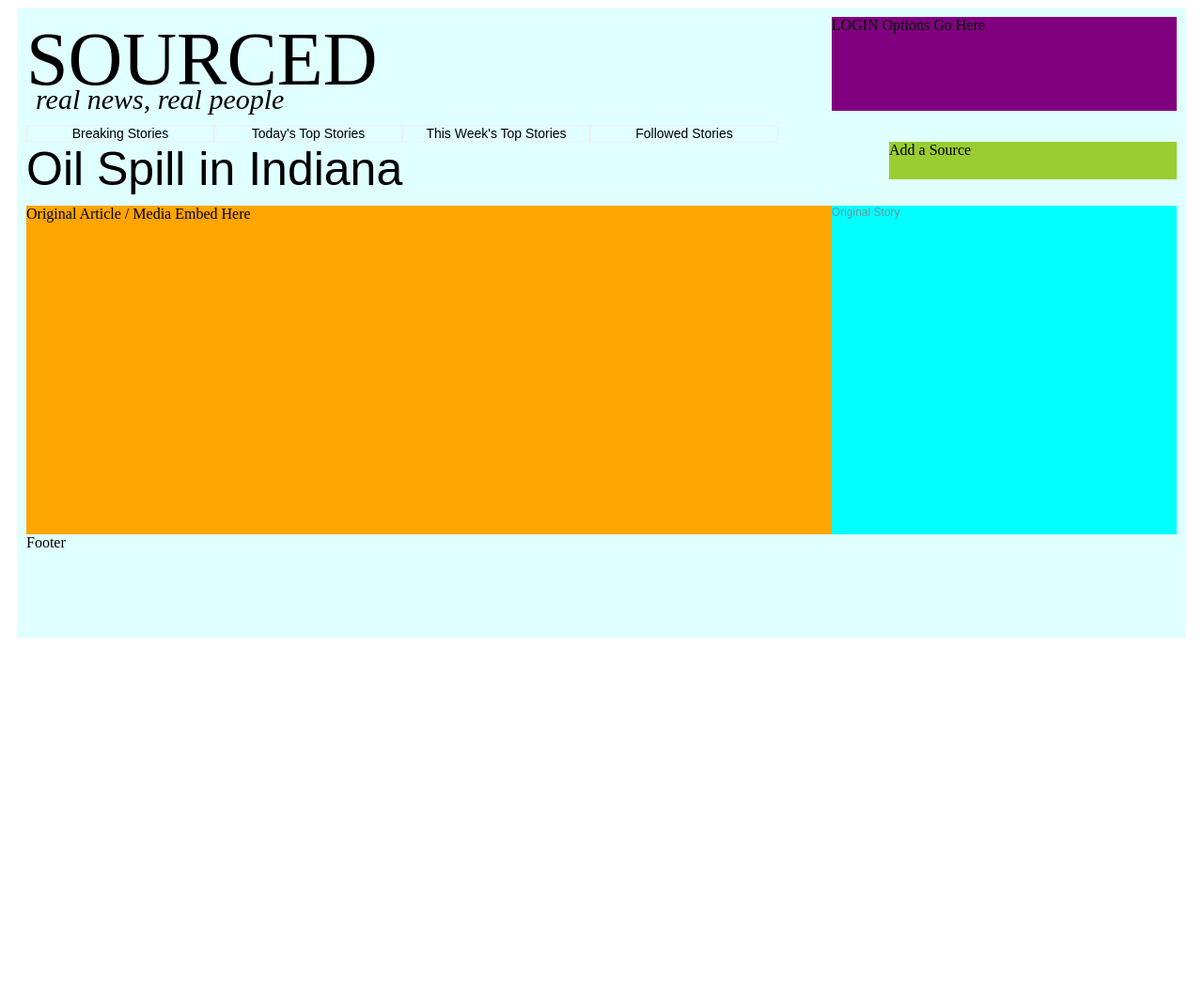
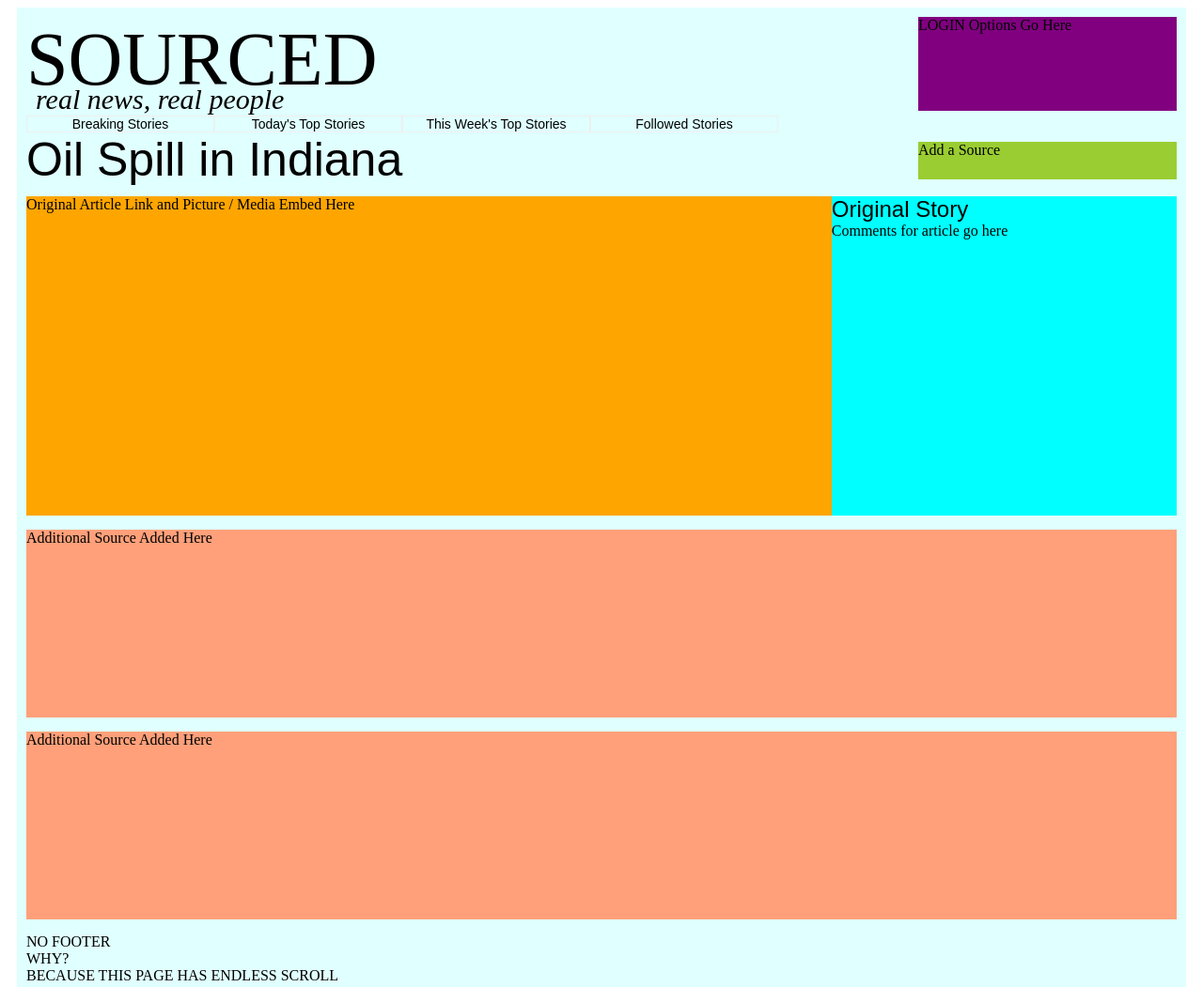
Before and after one commit to aarya123/Sourced, a plain HTML site: page public_html/examplestory.html in a window 1280 px wide. Shown: the top 1051 px of the page at 94% size. Before the commit the page ends 800 px from the top, so only its background shows below. Drawn offline with Linux system fonts and the light colour scheme.

Commit message:
Updated Repository Structure
- Restructured to match Netbeans project format
- Separated into folders for ease of use & clarity
- Fixed percent amounts being used in login placeholder & add source
- Updated examplestory.html with placeholders for additional stories

```diff
--- a/examplestory.html
+++ b/public_html/examplestory.html
@@ -25,12 +25,18 @@
                 </div>
                 <div class="page-title" id="page-title">Oil Spill in Indiana</div>
                 <div class="story-add">Add a Source</div>
-                <div class="story-original">Original Article / Media Embed Here</div>
+                <div class="story-original">Original Article Link and Picture / Media Embed Here</div>
                 <div class="story-originalSidebar">
                     <div id="story-original">Original Story</div>
-                    <div class="story-originalComments"></div>
+                    <div class="story-originalComments">Comments for article go here</div>
                 </div>
-                <div class="footer">Footer</div>
+                <div class="story-source">
+                    Additional Source Added Here
+                </div>
+                <div class="story-source">
+                    Additional Source Added Here
+                </div>
+                <div class="footer">NO FOOTER<br>WHY?<br>BECAUSE THIS PAGE HAS ENDLESS SCROLL</div>
             </div>
         </div>
     </body>
--- a/styles-story.css
+++ b/public_html/styles-story.css
@@ -9,31 +9,41 @@
 .story-original {
     float: left;
     width: 70%;
-    height: 350px;
+    height: 340px;
     background: orange;
     clear: both;
+    margin-bottom: 15px;
 }
 
 .story-add {
+    float: right;
     background: yellowgreen;
+    margin-top: 10px;
     height: 40px;
-    float: right;
-    width: 25%;
+    width: 275px;
 }
 
 .story-originalSidebar {
     background: aqua;
     float: left;
     width: 30%;
-    height: 350px;
+    height: 340px;
 }
 
 #story-original {
-    color: cadetblue;
+    color: black;
     font-family: sans-serif;
-    font-size: 12px;
+    font-size: 24px;
 }
 
 .story-originalComments {
 
 }
+
+.story-source {
+    background: lightsalmon;
+    clear: both;
+    width: 100%;
+    height: 200px;
+    margin-top: 15px;
+}
--- a/styles.css
+++ b/public_html/styles.css
@@ -41,8 +41,8 @@
 }
 
 .login {
-    margin-left: 70%;
-    width: 30%;
+    float: right;
+    width: 275px;
     height: 100px;
     background: purple;
 }
@@ -80,7 +80,8 @@
     background: yellowgreen;
     height: 40px;
     float: right;
-    width: 25%;
+    width: 275px;
+    margin-top: 10px;
 }
 
 .post-container {
@@ -101,5 +102,5 @@
 
 .footer {
     clear: both;
-    height: 100px;
+    margin-top: 15px;
 }
```
Also changed, not shown: nbproject/project.xml (added, +9 -0 lines), public_html/index.html (renamed from index.html, +1 -1 lines), public_html/login-demo.html (renamed from login-demo.html), public_html/styles-post.css (renamed from styles-post.css), 1 other file.
